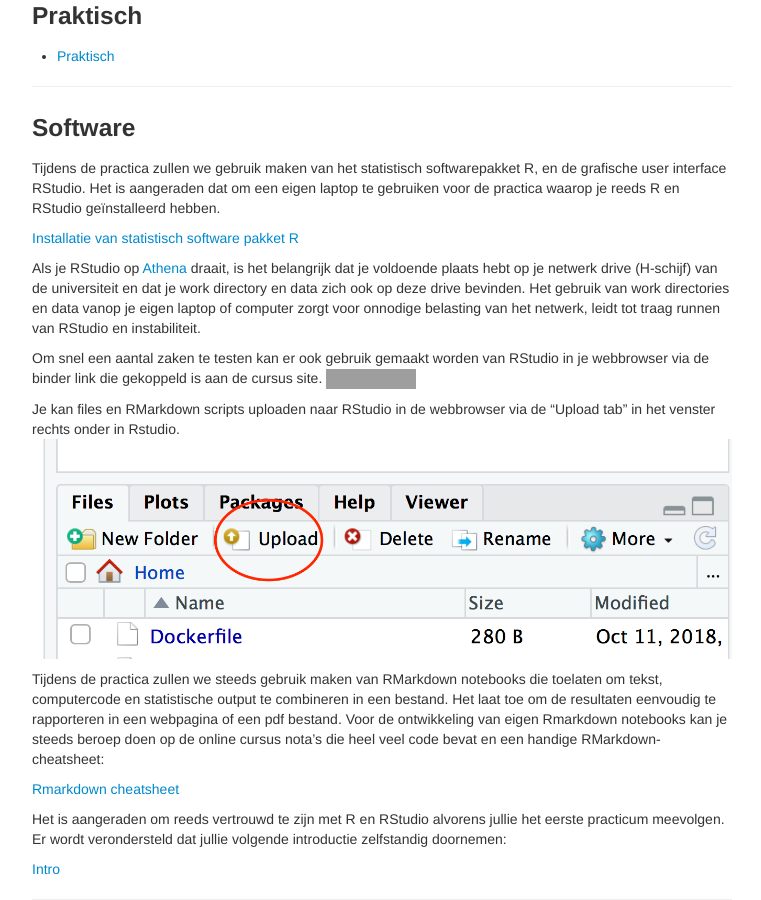
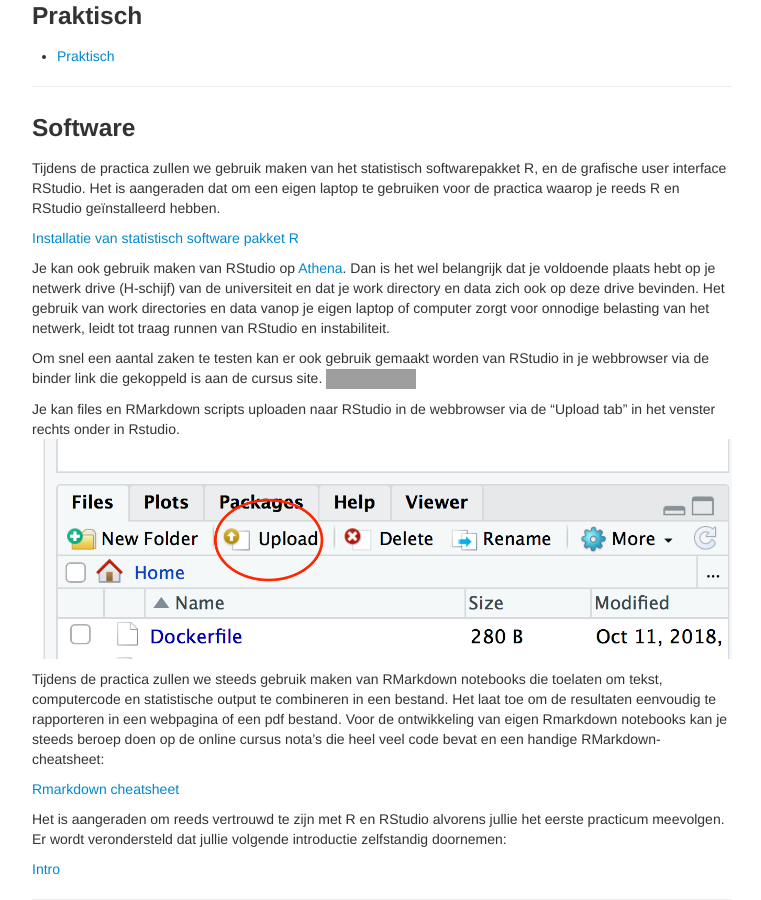
Before and after one commit to adder/statistiekBasisCursus, a Jekyll site: the page built from index.md, in a window 1280 px wide and 900 px high, scrolled down 1539 px. Shown: the whole window, without its empty margins (258-1019 px from the left). Built offline with Jekyll 4.4.1, drawn with Linux system fonts in a browser that asks for light colours; grey boxes are pictures that could not be loaded.

Commit message:
binder link

```diff
--- a/index.md
+++ b/index.md
@@ -47,7 +47,7 @@ Het is aangeraden dat om een eigen laptop te gebruiken voor de practica waarop j
 
 [Installatie van statistisch software pakket R](pages/software/RStudio_installeren.html)
 
-Als je RStudio op [Athena](https://athena.ugent.be) draait, is het belangrijk dat je voldoende plaats hebt op je netwerk drive (H-schijf) van de universiteit en dat je work directory en data zich ook op deze drive bevinden. Het gebruik van work directories en data vanop je eigen laptop of computer zorgt voor onnodige belasting van het netwerk, leidt tot traag runnen van RStudio en instabiliteit.
+Je kan ook gebruik maken van RStudio op [Athena](https://athena.ugent.be). Dan is het wel belangrijk dat je voldoende plaats hebt op je netwerk drive (H-schijf) van de universiteit en dat je work directory en data zich ook op deze drive bevinden. Het gebruik van work directories en data vanop je eigen laptop of computer zorgt voor onnodige belasting van het netwerk, leidt tot traag runnen van RStudio en instabiliteit.
 
 Om snel een aantal zaken te testen kan er ook gebruik gemaakt worden van RStudio in je webbrowser via de binder link die gekoppeld is aan de cursus site.
 [![Binder](https://mybinder.org/badge.svg)](https://mybinder.org/v2/gh/statOmics/statistiekBasisCursus/master?urlpath=rstudio)
```
Also changed, not shown: 1 other file.
